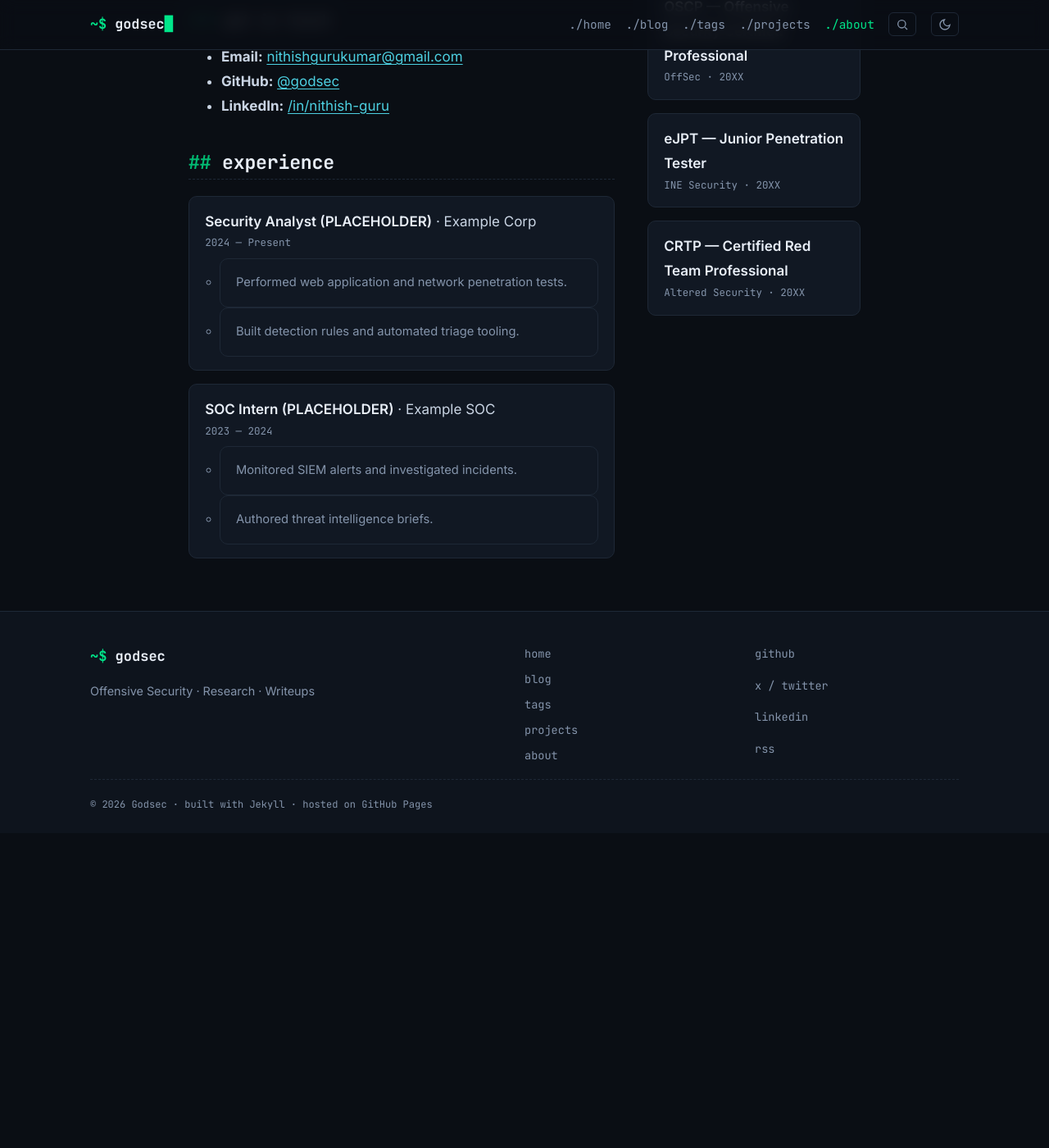
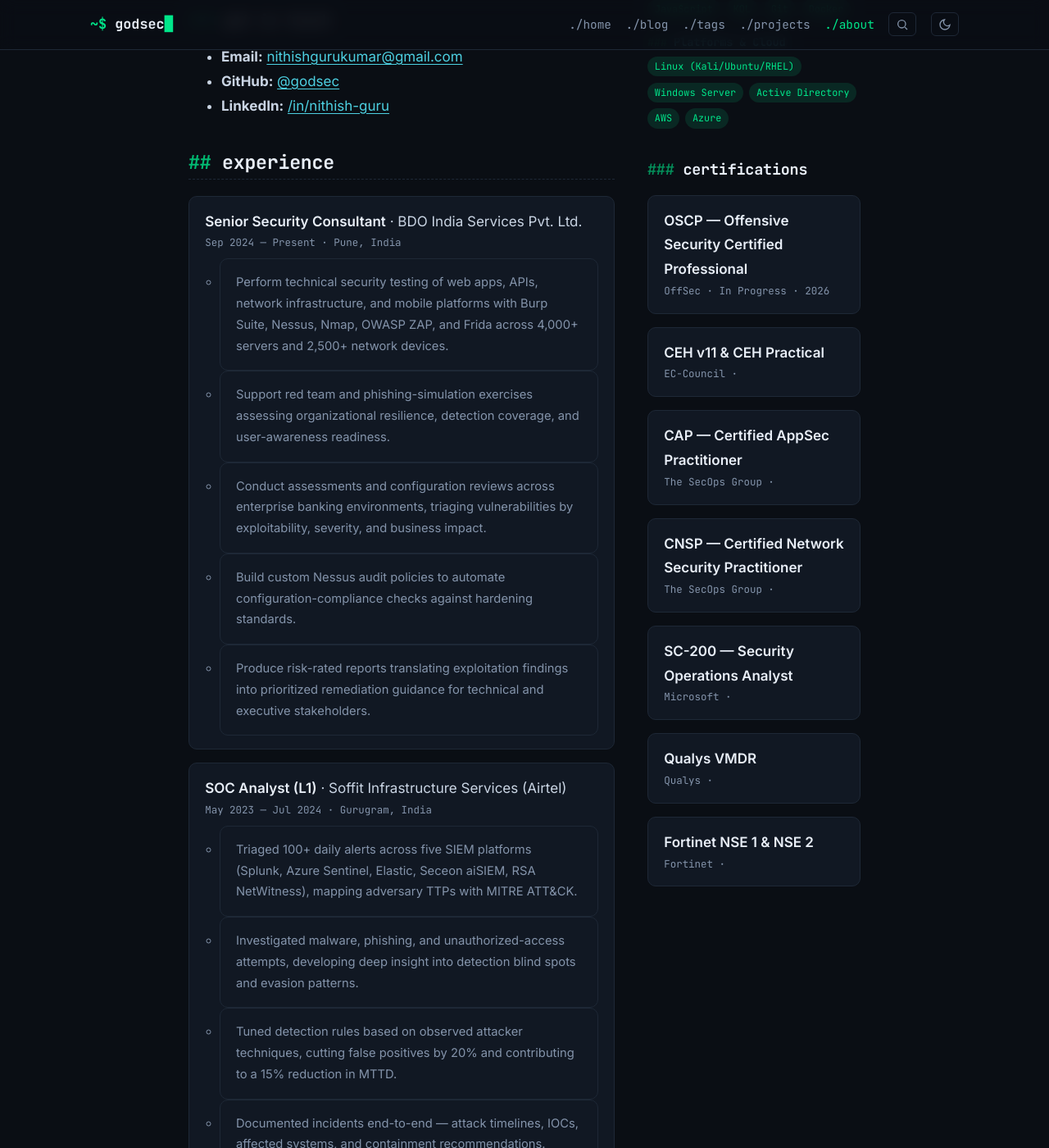
Before and after one commit to 0xGodsec/0xGodsec.github.io, a Jekyll site: the page built from about.md, in a window 1280 px wide and 1400 px high, scrolled down 848 px. Shown: the whole window at 82% size. Built offline with Jekyll 4.4.1, drawn with Linux system fonts in a browser that asks for light colours; before the commit the page ends 1864 px from its top, so only the background shows below that; some of the changed text lies outside the part shown.

Commit message:
Rewrite About page with real profile from resume
- whoami: real name, role (Offensive Security Consultant @ BDO), SOC background
- Contact: LinkedIn, GitHub (POXOZ), TryHackMe (NithisX), Credly
- Experience: BDO India + Soffit/Airtel SOC roles with real bullets
- Skills, certifications (OSCP in progress, CEH, CAP/CNSP, SC-200, etc.)
- Added achievements + education sections; updated hero bio

```diff
--- a/_config.yml
+++ b/_config.yml
@@ -16,8 +16,8 @@
   name: Godsec
   email: nithishgurukumar@gmail.com
   bio: >-
-    Security researcher focused on offensive security, adversary tradecraft,
-    and practical, reproducible writeups.
+    Offensive Security Consultant at BDO India — penetration testing, red teaming,
+    and adversary simulation, with a SOC and threat-detection background.
 
 # Social handles (footer + share links). Leave blank ("") to hide.
 social_links:
--- a/_data/certifications.yml
+++ b/_data/certifications.yml
@@ -1,13 +1,29 @@
-# Certifications shown on /about/. Replace with your own.
+# Certifications shown on /about/.
 - name: "OSCP — Offensive Security Certified Professional"
   issuer: OffSec
-  year: "20XX"
+  year: "In Progress · 2026"
   url: ""
-- name: "eJPT — Junior Penetration Tester"
-  issuer: INE Security
-  year: "20XX"
+- name: "CEH v11 & CEH Practical"
+  issuer: EC-Council
+  year: ""
   url: ""
-- name: "CRTP — Certified Red Team Professional"
-  issuer: Altered Security
-  year: "20XX"
+- name: "CAP — Certified AppSec Practitioner"
+  issuer: The SecOps Group
+  year: ""
   url: ""
+- name: "CNSP — Certified Network Security Practitioner"
+  issuer: The SecOps Group
+  year: ""
+  url: ""
+- name: "SC-200 — Security Operations Analyst"
+  issuer: Microsoft
+  year: ""
+  url: ""
+- name: "Qualys VMDR"
+  issuer: Qualys
+  year: ""
+  url: ""
+- name: "Fortinet NSE 1 & NSE 2"
+  issuer: Fortinet
+  year: ""
+  url: ""
--- a/_data/experience.yml
+++ b/_data/experience.yml
@@ -1,13 +1,19 @@
-# Experience timeline shown on /about/. Replace with your own.
-- role: Security Analyst (PLACEHOLDER)
-  org: Example Corp
-  period: "2024 — Present"
+# Experience timeline shown on /about/.
+- role: Senior Security Consultant
+  org: BDO India Services Pvt. Ltd.
+  period: "Sep 2024 — Present · Pune, India"
   points:
-    - Performed web application and network penetration tests.
-    - Built detection rules and automated triage tooling.
-- role: SOC Intern (PLACEHOLDER)
-  org: Example SOC
-  period: "2023 — 2024"
+    - Perform technical security testing of web apps, APIs, network infrastructure, and mobile platforms with Burp Suite, Nessus, Nmap, OWASP ZAP, and Frida across 4,000+ servers and 2,500+ network devices.
+    - Support red team and phishing-simulation exercises assessing organizational resilience, detection coverage, and user-awareness readiness.
+    - Conduct assessments and configuration reviews across enterprise banking environments, triaging vulnerabilities by exploitability, severity, and business impact.
+    - Build custom Nessus audit policies to automate configuration-compliance checks against hardening standards.
+    - Produce risk-rated reports translating exploitation findings into prioritized remediation guidance for technical and executive stakeholders.
+
+- role: SOC Analyst (L1)
+  org: Soffit Infrastructure Services (Airtel)
+  period: "May 2023 — Jul 2024 · Gurugram, India"
   points:
-    - Monitored SIEM alerts and investigated incidents.
-    - Authored threat intelligence briefs.
+    - Triaged 100+ daily alerts across five SIEM platforms (Splunk, Azure Sentinel, Elastic, Seceon aiSIEM, RSA NetWitness), mapping adversary TTPs with MITRE ATT&CK.
+    - Investigated malware, phishing, and unauthorized-access attempts, developing deep insight into detection blind spots and evasion patterns.
+    - Tuned detection rules based on observed attacker techniques, cutting false positives by 20% and contributing to a 15% reduction in MTTD.
+    - Documented incidents end-to-end — attack timelines, IOCs, affected systems, and containment recommendations.
--- a/_data/skills.yml
+++ b/_data/skills.yml
@@ -1,9 +1,11 @@
 # Skill groups shown on /about/.
 - group: Offensive
-  items: [Web App Pentesting, Active Directory, Red Teaming, API Security, Cloud Security]
-- group: Analysis
-  items: [Malware Analysis, Threat Intelligence, OSINT, Network Security]
+  items: [Penetration Testing, Web & API Security, Mobile App Security, Network & Infra Testing, Red Teaming, Exploitation]
 - group: Tooling
-  items: [Burp Suite, Nmap, BloodHound, Metasploit, Ghidra, Wireshark]
+  items: [Burp Suite Pro, Metasploit, Nmap, OWASP ZAP, Frida, SQLMap, Nikto, Wireshark, Nessus, Qualys VMDR]
+- group: Detection & Analysis
+  items: [MITRE ATT&CK, Threat Hunting, OSINT, IOC Analysis, Splunk, Azure Sentinel, Elastic SIEM]
 - group: Dev & Automation
-  items: [Python, Bash, PowerShell, C, Git, Docker]
+  items: [Python, PowerShell, Bash, C, JavaScript, KQL, Git, Docker]
+- group: Platforms & Cloud
+  items: [Linux (Kali/Ubuntu/RHEL), Windows Server, Active Directory, AWS, Azure]
```
